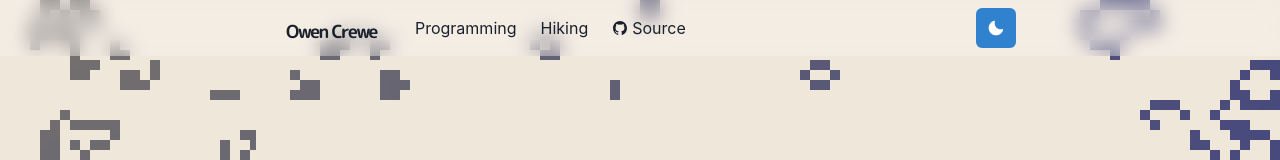
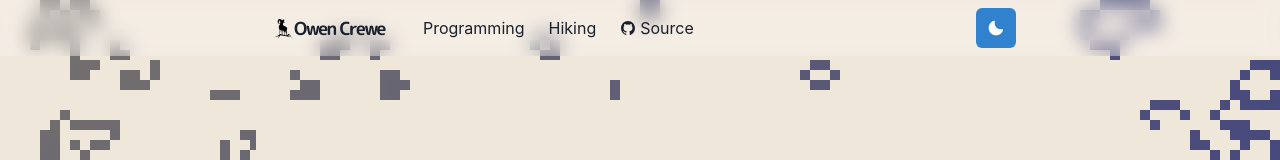
Before and after one commit to OwenBC/personal-website, a Next.js app: page / in a window 1280 px wide. Shown: the top 160 px of the page. Built offline with nearby package versions, Linux system fonts and the light colour scheme.

Commit message:
added logo to navbar

```diff
--- a/components/logo.js
+++ b/components/logo.js
@@ -1,5 +1,5 @@
 import Link from 'next/link'
-// import Image from "next/image";
+import Image from "next/image";
 import { Text, useColorModeValue } from '@chakra-ui/react'
 import styled from '@emotion/styled'
 
@@ -12,24 +12,28 @@ const LogoBox = styled.span`
   line-height: 20px;
   padding: 10px;
 
+  img {
+    transition: 200ms ease;
+  }
+
   &:hover img {
-    transform: rotate(20deg);
+    transform: scale(0.8);
   }
 `
 
 const Logo = () => {
-  // const footPrintImg = `/images/footprint${useColorModeValue('', '-dark')}.png`
+  const ramImg = `/images/${useColorModeValue('black', 'white')}_ram.svg`
 
   return (
     <Link href="/">
       <a>
         <LogoBox>
-          {/* <Image src={footPrintImg} width={20} height={20} alt="logo" /> */}
+          <Image src={ramImg} width={20} height={20} alt="logo" />
           <Text
             color={useColorModeValue('gray.800', 'whiteAlpha.900')}
             fontFamily="M PLUS Rounded 1c"
             fontWeight="bold"
-            ml={3}
+            ml={0}
           >
             Owen Crewe
           </Text>
--- a/components/navbar.js
+++ b/components/navbar.js
@@ -29,6 +29,7 @@ const LinkItem = ({ href, path, _target, children, ...props }) => {
         bg={active ? 'glassTeal' : undefined}
         color={active ? '#202023' : inactiveColor}
         _target={_target}
+        rel={_target ? 'noopener noreferrer' : undefined}
         {...props}
       >
         {children}
@@ -102,7 +103,7 @@ const Navbar = props => {
                 variant="outline"
                 aria-label="Options"
               />
-              <MenuList>
+              <MenuList bg={useColorModeValue('#f0e7db', '#202023')}>
                 <NextLink href="/" passHref>
                   <MenuItem as={Link}>About</MenuItem>
                 </NextLink>
```
Also changed, not shown: public/images/black_ram.svg (added), public/images/white_ram.svg (added).
